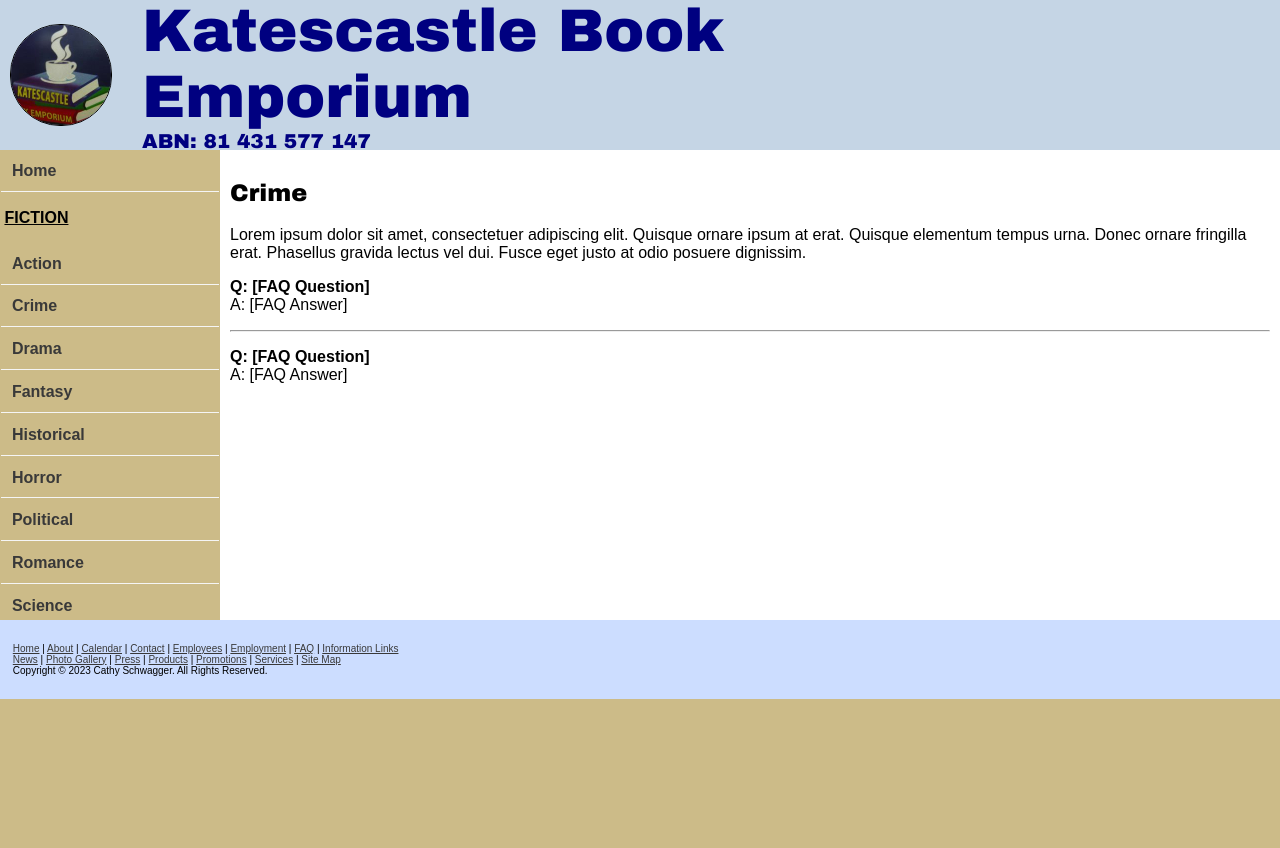
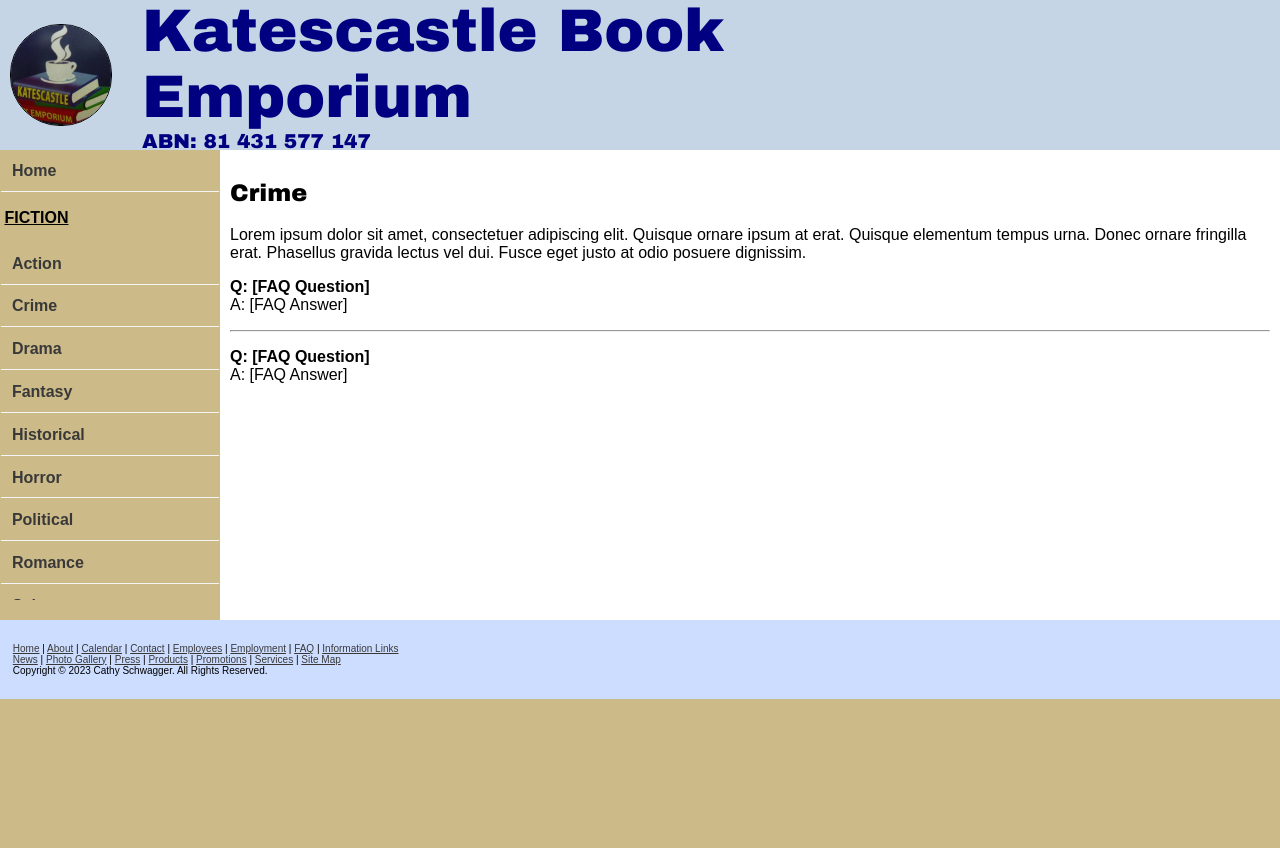
Before and after one commit to cathyschwager/cathyschwager.github.io, a PHP site: page /Fiction/Crime/default.html in a window 1280 px wide. Shown: the top 848 px of the page. Run offline with PHP 8.4, Linux system fonts and the light colour scheme.

Commit message:
Add files via upload

```diff
--- a/KatescastleBookEmporium/styles/style2.css
+++ b/KatescastleBookEmporium/styles/style2.css
@@ -30,14 +30,14 @@ body {
 	width: 140px;
 	background-color: #cb8;
 	overflow-y: auto;
-	height: 470px;
+	height: 450px;
 	width: 220px;
 }
 #content {
 	margin-left: 140px;
 	padding: 10px;
 	background-color: #fff;
-	height: 470px;
+	height: 450px;
 	overflow: scroll;
 }
 #footer {
```
